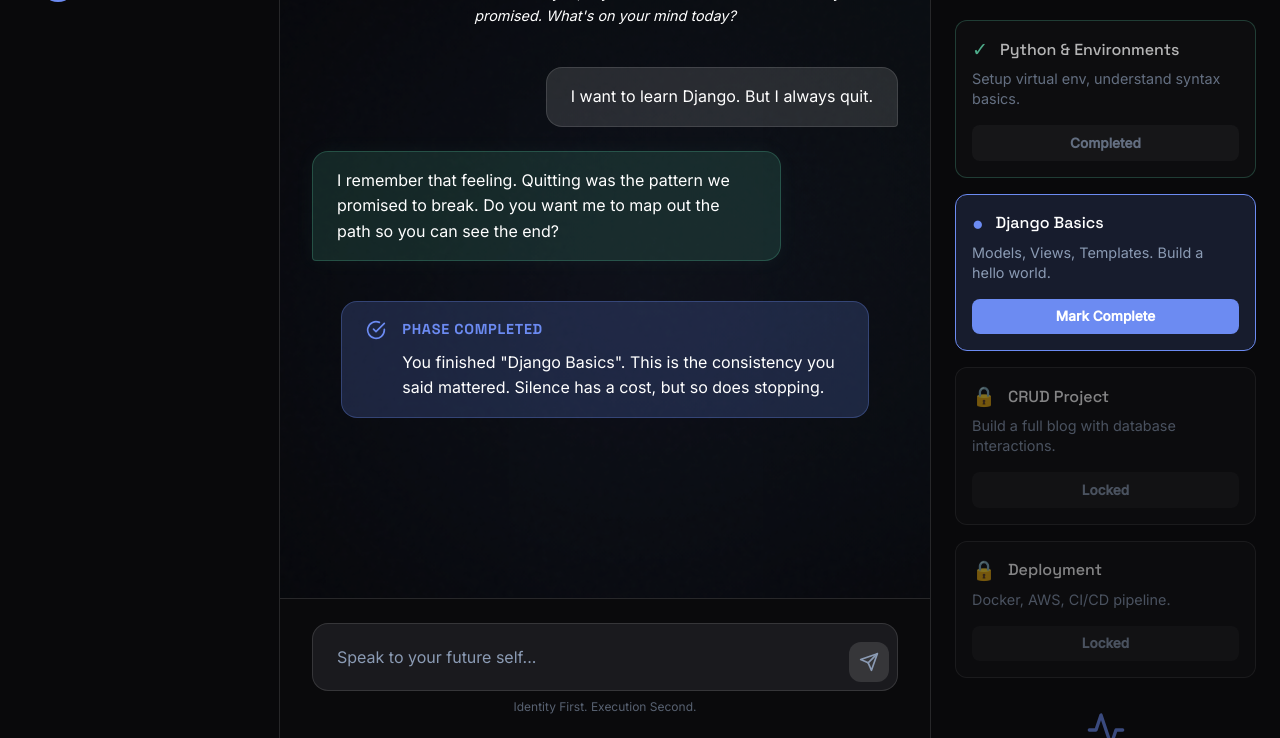
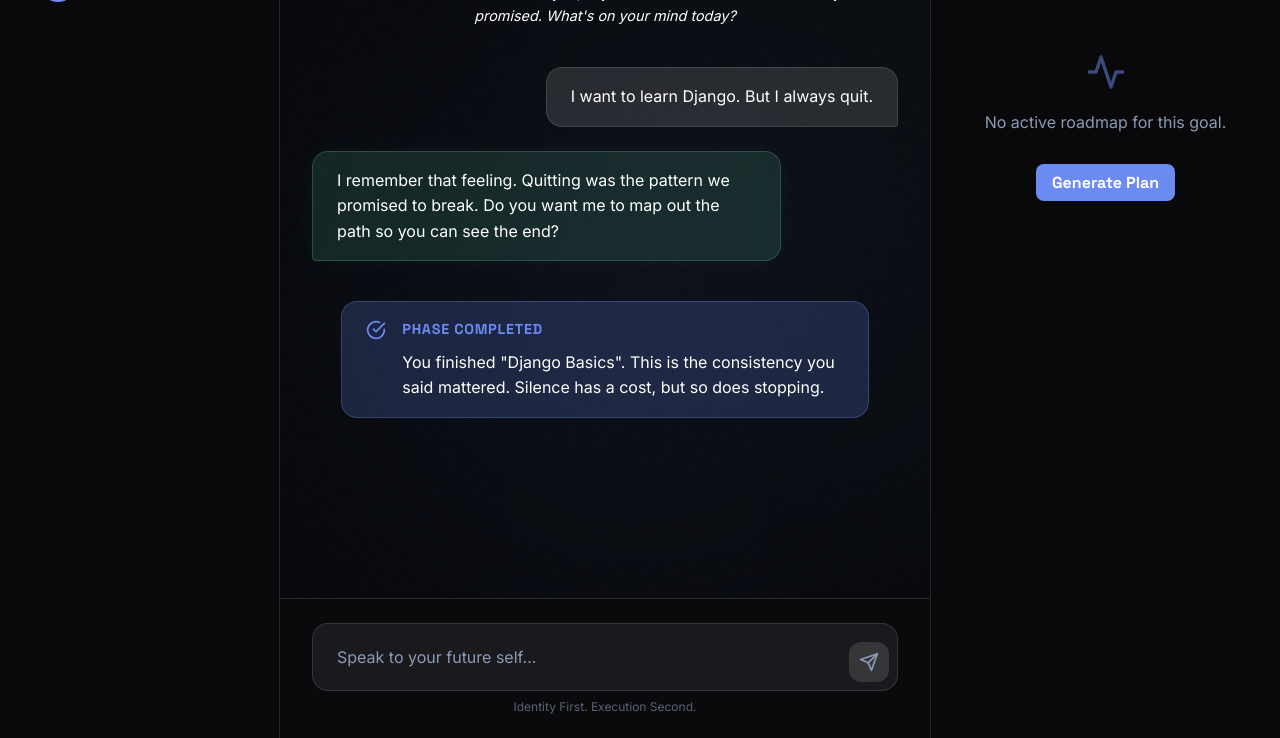
Before and after one commit to Al1husse1n/echo, a Django app: page /chat/ in a window 1280 px wide. Shown: the part 156-894 px from the top of the page. Run offline with Django 5.2, Linux system fonts and the light colour scheme; the visitor is signed in with stand-in values (Sample User, id 1); data that the repository does not hold is empty.

```diff
--- a/echo/main/templates/main/chat.html
+++ b/echo/main/templates/main/chat.html
@@ -38,9 +38,7 @@
                             <span class="goal-title">{{goal.title}}</span>
                         </div>
                         <div class="goal-actions">
-                            <button class="action-btn rename-btn" title="Rename">
-                                <svg width="14" height="14" viewBox="0 0 24 24" fill="none" stroke="currentColor" stroke-width="2" stroke-linecap="round" stroke-linejoin="round"><path d="M11 4H4a2 2 0 0 0-2 2v14a2 2 0 0 0 2 2h14a2 2 0 0 0 2-2v-7"></path><path d="M18.5 2.5a2.121 2.121 0 0 1 3 3L12 15l-4 1 1-4 9.5-9.5z"></path></svg>
-                            </button>
+                            <!-- rename removed -->
                             <button class="action-btn delete-btn" title="Delete">
                                 <svg width="14" height="14" viewBox="0 0 24 24" fill="none" stroke="currentColor" stroke-width="2" stroke-linecap="round" stroke-linejoin="round"><polyline points="3 6 5 6 21 6"></polyline><path d="M19 6v14a2 2 0 0 1-2 2H7a2 2 0 0 1-2-2V6m3 0V4a2 2 0 0 1 2-2h4a2 2 0 0 1 2 2v2"></path></svg>
                             </button>
@@ -162,48 +160,8 @@
                     </div>
                 </div>
 
-                <!-- Phases List -->
-                <div class="phases-list" id="phasesList">
-                    <!-- Phase 1: Completed -->
-                    <div class="phase-card completed">
-                        <div class="phase-header">
-                            <span class="phase-status">✓</span>
-                            <h4>Python & Environments</h4>
-                        </div>
-                        <p>Setup virtual env, understand syntax basics.</p>
-                        <button class="phase-btn disabled" disabled>Completed</button>
-                    </div>
-
-                    <!-- Phase 2: Active -->
-                    <div class="phase-card active">
-                        <div class="phase-header">
-                            <span class="phase-status">●</span>
-                            <h4>Django Basics</h4>
-                        </div>
-                        <p>Models, Views, Templates. Build a hello world.</p>
-                        <button class="phase-btn complete-btn" data-phase-id="2">Mark Complete</button>
-                    </div>
-
-                    <!-- Phase 3: Locked -->
-                    <div class="phase-card locked">
-                        <div class="phase-header">
-                            <span class="phase-status">🔒</span>
-                            <h4>CRUD Project</h4>
-                        </div>
-                        <p>Build a full blog with database interactions.</p>
-                        <button class="phase-btn disabled" disabled>Locked</button>
-                    </div>
-
-                    <!-- Phase 4: Locked -->
-                    <div class="phase-card locked">
-                        <div class="phase-header">
-                            <span class="phase-status">🔒</span>
-                            <h4>Deployment</h4>
-                        </div>
-                        <p>Docker, AWS, CI/CD pipeline.</p>
-                        <button class="phase-btn disabled" disabled>Locked</button>
-                    </div>
-                </div>
+                <!-- Phases List (populated dynamically) -->
+                <div class="phases-list" id="phasesList"></div>
 
                 <!-- Empty State (If no plan) -->
                 <div class="empty-state hidden" id="roadmapEmpty">
@@ -268,22 +226,7 @@
         </div>
     </div>
 
-    <!-- Rename Goal Modal -->
-    <div class="modal-overlay hidden" id="renameGoalOverlay">
-        <div class="modal">
-            <div class="modal-header">
-                <h3>Rename Goal</h3>
-                <button class="close-modal" id="closeRenameGoal">&times;</button>
-            </div>
-            <div class="modal-content">
-                <div class="form-group">
-                    <label for="renameGoalTitle">New Title</label>
-                    <input type="text" id="renameGoalTitle">
-                </div>
-                <button class="primary-btn" id="saveRenameBtn">Save Changes</button>
-            </div>
-        </div>
-    </div>
+    <!-- rename modal removed -->
 
     <!-- Delete Confirmation Modal -->
     <div class="modal-overlay hidden" id="deleteGoalOverlay">
```
